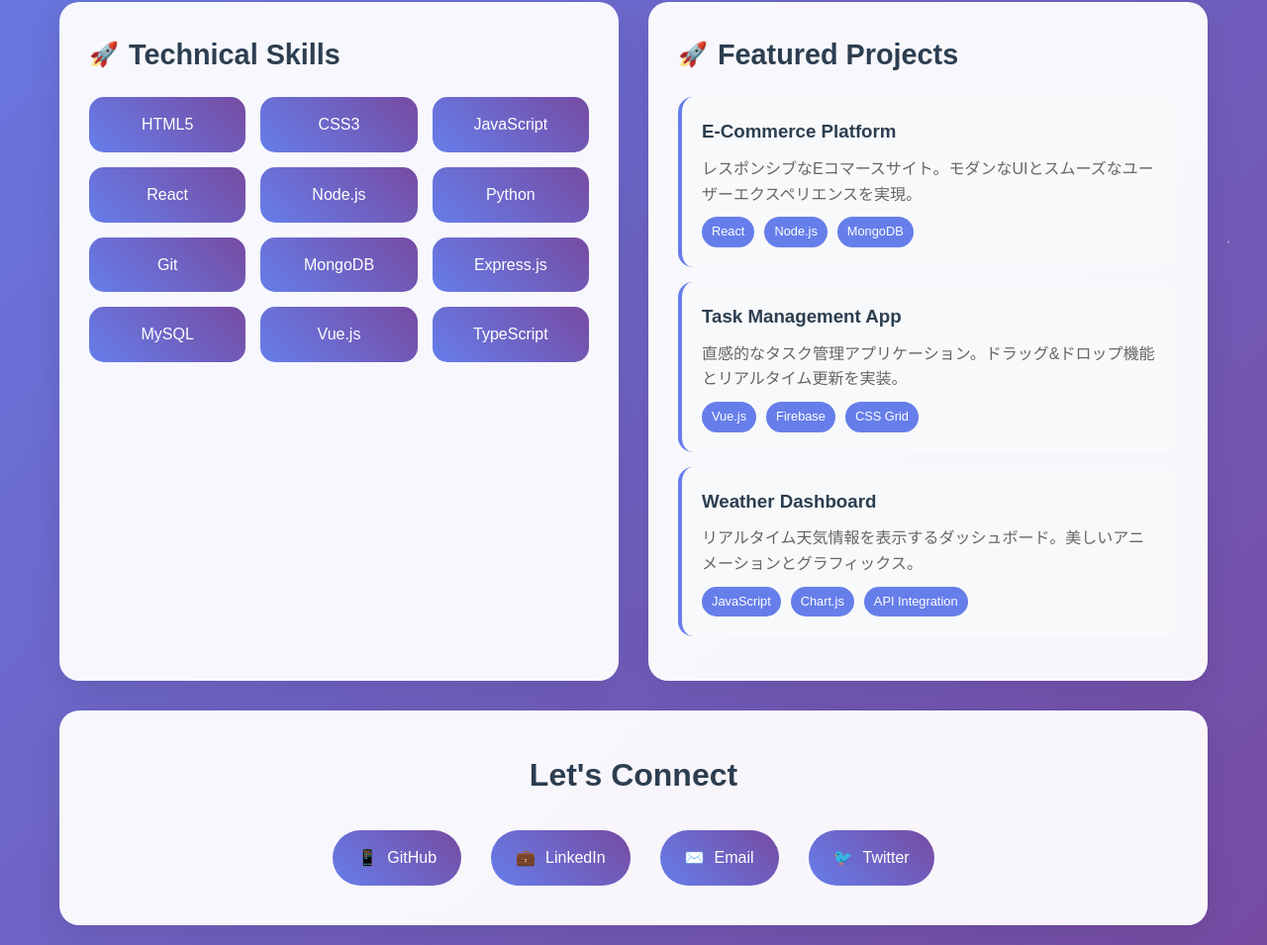
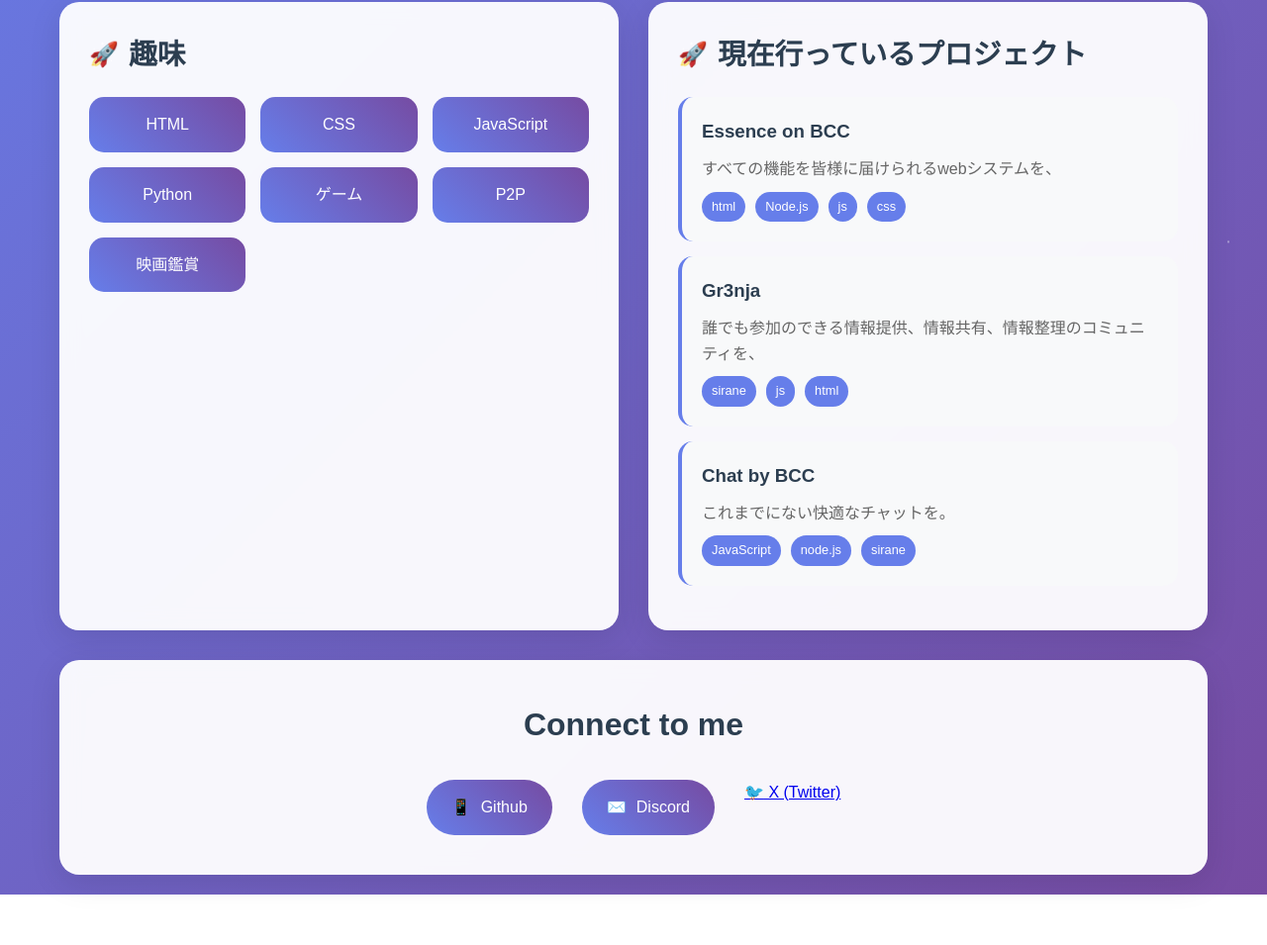
Before and after one commit to KiarinaBCC/test2, a plain HTML site: page index.html in a window 1280 px wide. Shown: the part 410-1365 px from the top of the page at 99% size. After the commit the page ends 1314 px from the top, so only its background shows below. Drawn offline with Linux system fonts and the light colour scheme.

Commit message:
Update index.html

```diff
--- a/index.html
+++ b/index.html
@@ -3,7 +3,7 @@
 <head>
     <meta charset="UTF-8">
     <meta name="viewport" content="width=device-width, initial-scale=1.0">
-    <title>Your Name - Web Developer Portfolio</title>
+    <title>Demain Profile</title>
     <style>
         * {
             margin: 0;
@@ -307,11 +307,12 @@
             <div class="header-content">
                 <img src="https://iconbu.com/wp-content/uploads/2022/06/%E3%81%A8%E3%81%91%E3%81%A1%E3%82%83%E3%81%86%E7%8C%AB%E3%81%95%E3%82%93.jpg" alt="Profile Picture" class="profile-image">
                 <div class="profile-info">
-                    <h1>Your Name</h1>
-                    <div class="title">Full Stack Web Developer</div>
+                    <h1>Demain</h1>
+                    <div class="title">Developer / Hacker</div>
                     <div class="bio">
-                        情熱的なWeb開発者として、HTML、CSS、JavaScriptを駆使してユーザーに素晴らしい体験を提供することに専念しています。
-                        モダンなWebテクノロジーを使用した革新的なソリューションの開発に取り組んでいます。
+                        システム、ソフトウェア、webサイトの開発に取り組んでいます。Nodejsアンチです。
+                        今までにない物を創り上げる為に日々取り組んでいます。
+                        様々なユーザーへ開発の手助けやアドバイスなどもしています。
                     </div>
                 </div>
             </div>
@@ -331,53 +332,50 @@
         <div class="main-content">
             <!-- Skills Section -->
             <div class="card reveal" id="skills">
-                <h2>Technical Skills</h2>
+                <h2>趣味</h2>
                 <div class="skills-grid">
-                    <div class="skill-item">HTML5</div>
-                    <div class="skill-item">CSS3</div>
+                    <div class="skill-item">HTML</div>
+                    <div class="skill-item">CSS</div>
                     <div class="skill-item">JavaScript</div>
-                    <div class="skill-item">React</div>
-                    <div class="skill-item">Node.js</div>
                     <div class="skill-item">Python</div>
-                    <div class="skill-item">Git</div>
-                    <div class="skill-item">MongoDB</div>
-                    <div class="skill-item">Express.js</div>
-                    <div class="skill-item">MySQL</div>
-                    <div class="skill-item">Vue.js</div>
-                    <div class="skill-item">TypeScript</div>
+                    <div class="skill-item">ゲーム</div>
+                    <div class="skill-item">P2P</div>
+                    <div class="skill-item">映画鑑賞</div>
+
                 </div>
             </div>
 
             <!-- Projects Section -->
             <div class="card reveal" id="projects">
-                <h2>Featured Projects</h2>
+                <h2>現在行っているプロジェクト</h2>
                 <div class="project-item">
-                    <h3>E-Commerce Platform</h3>
-                    <p>レスポンシブなEコマースサイト。モダンなUIとスムーズなユーザーエクスペリエンスを実現。</p>
+                    <h3>Essence on BCC</h3>
+                    <p>すべての機能を皆様に届けられるwebシステムを、</p>
                     <div class="project-tech">
-                        <span class="tech-tag">React</span>
+                        <span class="tech-tag">html</span>
                         <span class="tech-tag">Node.js</span>
-                        <span class="tech-tag">MongoDB</span>
+                        <span class="tech-tag">js</span>
+                        <span class="tech-tag">css</span>
                     </div>
                 </div>
 
                 <div class="project-item">
-                    <h3>Task Management App</h3>
-                    <p>直感的なタスク管理アプリケーション。ドラッグ&ドロップ機能とリアルタイム更新を実装。</p>
+                    <h3>Gr3nja</h3>
+                    <p>誰でも参加のできる情報提供、情報共有、情報整理のコミュニティを、</p>
                     <div class="project-tech">
-                        <span class="tech-tag">Vue.js</span>
-                        <span class="tech-tag">Firebase</span>
-                        <span class="tech-tag">CSS Grid</span>
+                        <span class="tech-tag">sirane</span>
+                        <span class="tech-tag">js</span>
+                        <span class="tech-tag">html</span>
                     </div>
                 </div>
 
                 <div class="project-item">
-                    <h3>Weather Dashboard</h3>
-                    <p>リアルタイム天気情報を表示するダッシュボード。美しいアニメーションとグラフィックス。</p>
+                    <h3>Chat by BCC</h3>
+                    <p>これまでにない快適なチャットを。</p>
                     <div class="project-tech">
                         <span class="tech-tag">JavaScript</span>
-                        <span class="tech-tag">Chart.js</span>
-                        <span class="tech-tag">API Integration</span>
+                        <span class="tech-tag">node.js</span>
+                        <span class="tech-tag">sirane</span>
                     </div>
                 </div>
             </div>
@@ -385,19 +383,16 @@
 
         <!-- Contact Section -->
         <div class="contact-section reveal" id="contact">
-            <h2>Let's Connect</h2>
+            <h2>Connect to me</h2>
             <div class="contact-links">
-                <a href="https://github.com/yourusername" class="contact-link">
-                    <span>📱</span> GitHub
+                <a href="https://github.com/KiarinaBCC" class="contact-link">
+                    <span>📱</span> Github
                 </a>
-                <a href="https://linkedin.com/in/yourprofile" class="contact-link">
-                    <span>💼</span> LinkedIn
+                <a href="https://discord.gg/sJE5PtTbnc" class="contact-link">
+                    <span>✉️</span> Discord
                 </a>
-                <a href="mailto:your.email@example.com" class="contact-link">
-                    <span>✉️</span> Email
-                </a>
-                <a href="https://twitter.com/yourusername" class="contact-link">
-                    <span>🐦</span> Twitter
+                <a href="https://x.com/Demain_Gr3nja">
+                    <span>🐦</span> X (Twitter)
                 </a>
             </div>
         </div>
```
